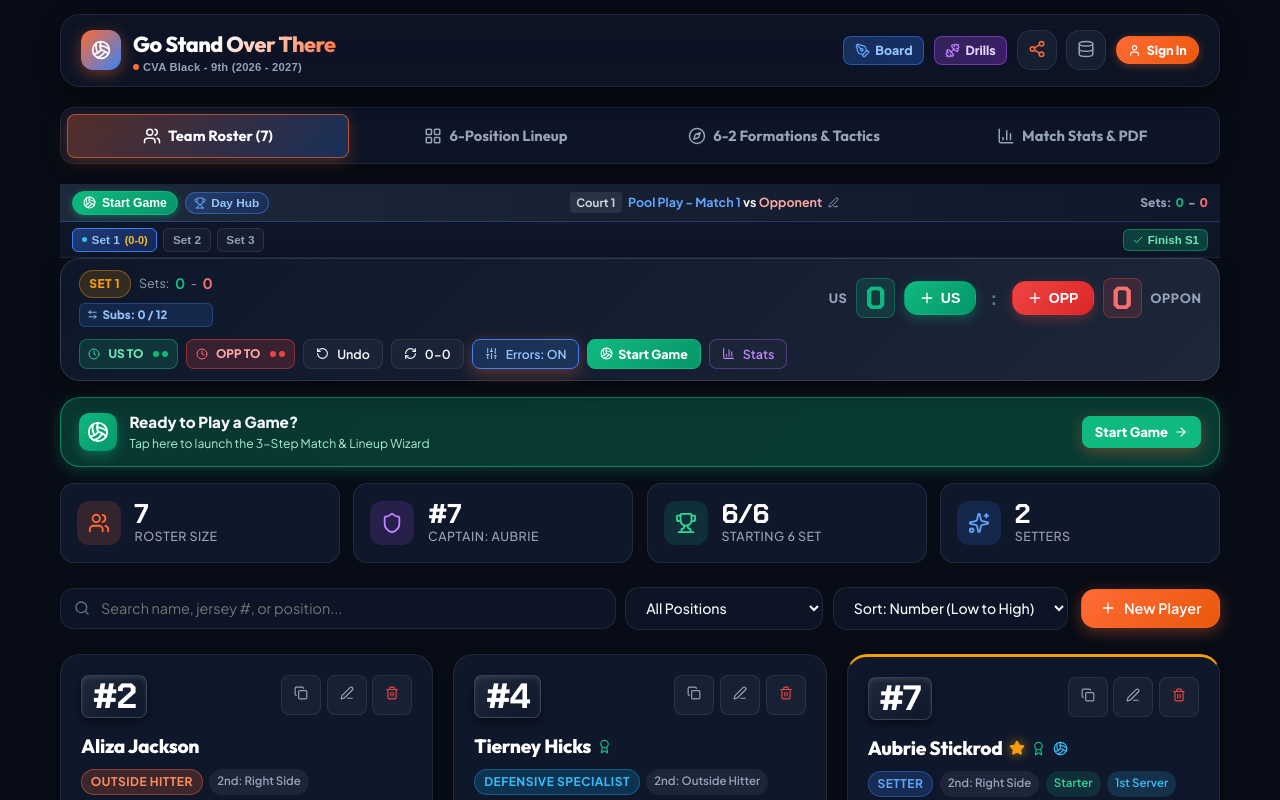
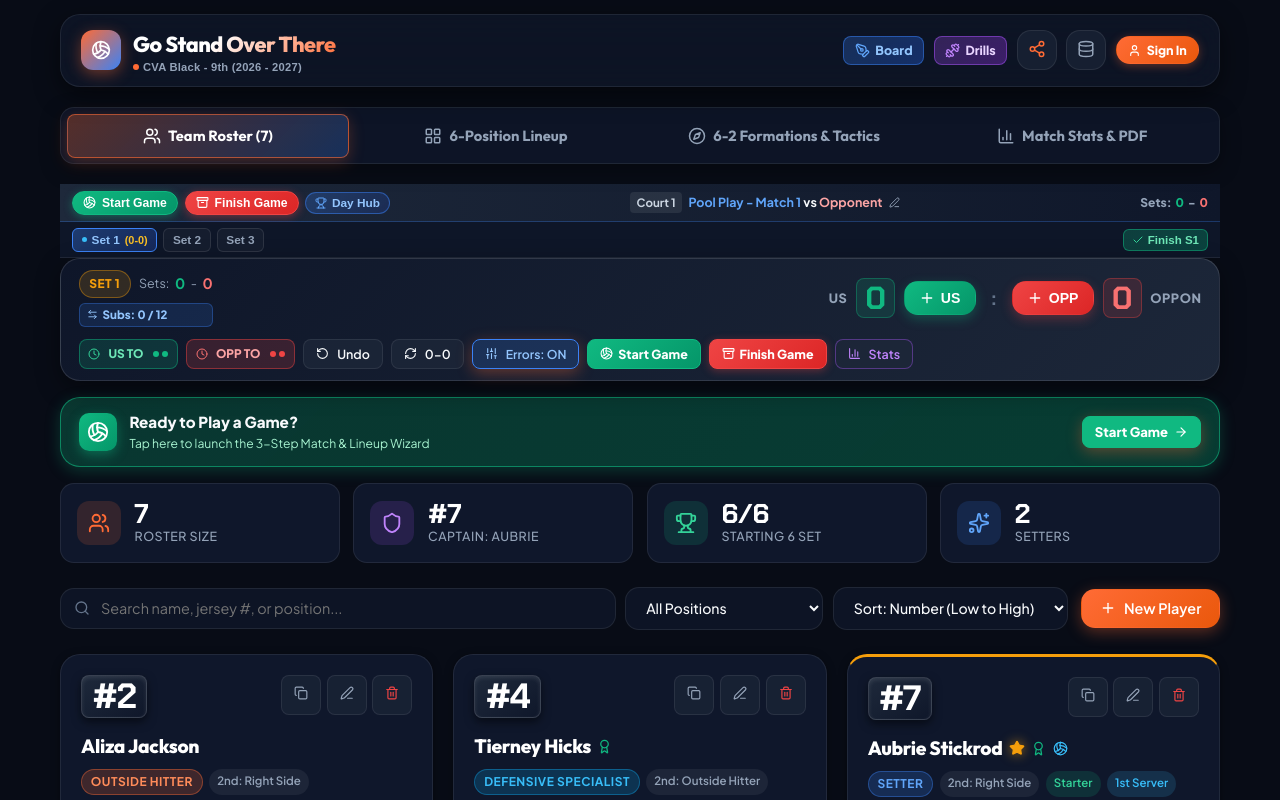
Before and after one commit to SeanStick/volleyball-roster-pwa-sandbox, a React (Vite) app: page / in a window 1280 px wide. Shown: the top 800 px of the page. Built offline with nearby package versions, Linux system fonts and the light colour scheme; no server answers.

Commit message:
feat: add red Finish Game button next to Start Game under the scoreboard

```diff
--- a/src/components/ScoreboardBar.jsx
+++ b/src/components/ScoreboardBar.jsx
@@ -174,6 +174,20 @@ export default function ScoreboardBar({
     }
   };
 
+  const handleFinishGameClick = () => {
+    if (!onArchiveMatch) return;
+    const opp = opponentName || matchStats?.opponentName || 'Opponent';
+    const confirmMsg = `Finish and finalize this match against ${opp} (${ourScore} - ${opponentScore})?\n\nThis will save the full match to the Archive & Match History.`;
+    if (window.confirm(confirmMsg)) {
+      const saved = onArchiveMatch(opp);
+      if (saved && onResetFullMatch) {
+        if (window.confirm('Match successfully archived! 🏆\n\nWould you like to reset the scoreboard and lineup for a fresh match?')) {
+          onResetFullMatch();
+        }
+      }
+    }
+  };
+
   // Build list of sets to display (at least 1, 2, 3, or more if reached)
   const maxSet = Math.max(3, setNumber, setHistory.length);
   const setNumbersList = Array.from({ length: maxSet }, (_, i) => i + 1);
@@ -286,6 +300,31 @@ export default function ScoreboardBar({
             >
               <Volleyball size={13} />
               <span>Start Game</span>
+            </button>
+          )}
+
+          {onArchiveMatch && (
+            <button
+              type="button"
+              onClick={handleFinishGameClick}
+              style={{
+                background: 'linear-gradient(135deg, #ef4444 0%, #dc2626 100%)',
+                border: '1px solid #ef4444',
+                borderRadius: '999px',
+                padding: '0.25rem 0.65rem',
+                color: '#ffffff',
+                fontSize: '0.76rem',
+                fontWeight: 900,
+                display: 'flex',
+                alignItems: 'center',
+                gap: '0.35rem',
+                cursor: 'pointer',
+                boxShadow: '0 2px 8px rgba(239, 68, 68, 0.4)'
+              }}
+              title="Finish and Archive Current Match"
+            >
+              <Archive size={13} />
+              <span>Finish Game</span>
             </button>
           )}
 
@@ -690,6 +729,30 @@ export default function ScoreboardBar({
             </button>
           )}
 
+          {/* Finish Game Action (Red) */}
+          {onArchiveMatch && (
+            <button
+              type="button"
+              className="btn btn-sm"
+              onClick={handleFinishGameClick}
+              style={{
+                background: 'linear-gradient(135deg, #ef4444 0%, #dc2626 100%)',
+                borderColor: '#ef4444',
+                color: '#ffffff',
+                fontSize: '0.78rem',
+                fontWeight: 800,
+                display: 'flex',
+                alignItems: 'center',
+                gap: '0.3rem',
+                boxShadow: '0 2px 8px rgba(239, 68, 68, 0.35)'
+              }}
+              title="Finish and Archive Current Match"
+            >
+              <Archive size={13} />
+              <span>Finish Game</span>
+            </button>
+          )}
+
           {/* View Stats Tab Link */}
           {onNavigateTab && (
             <button
```
